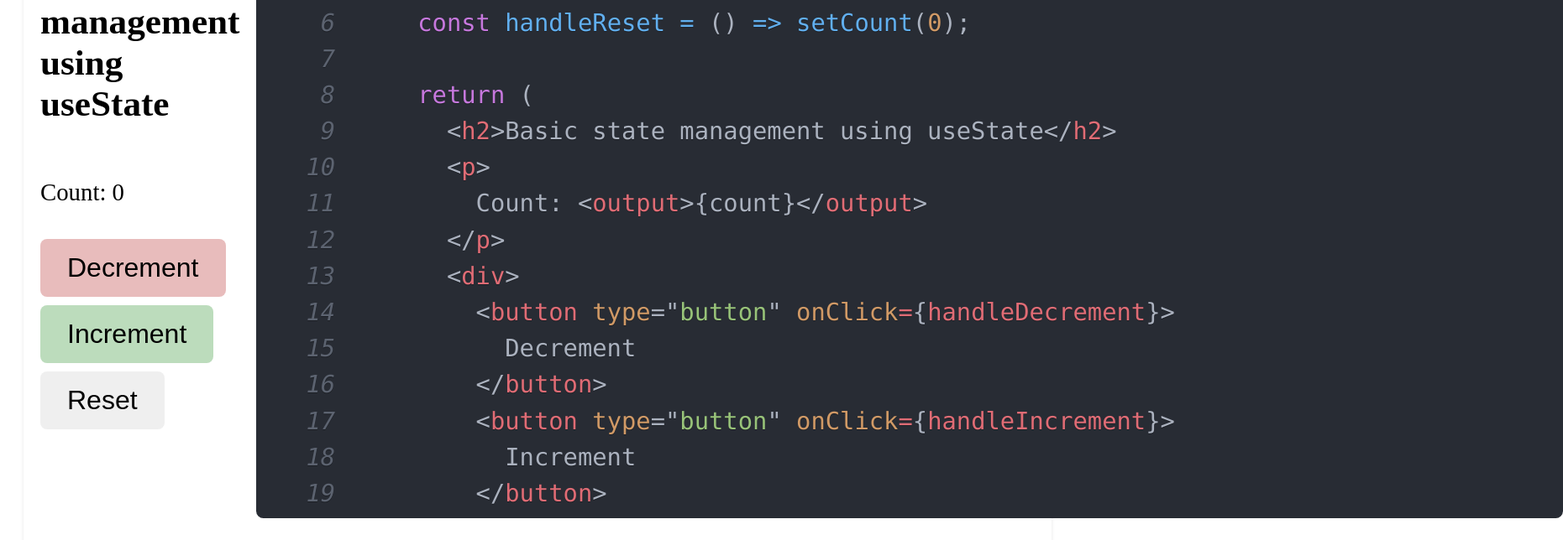
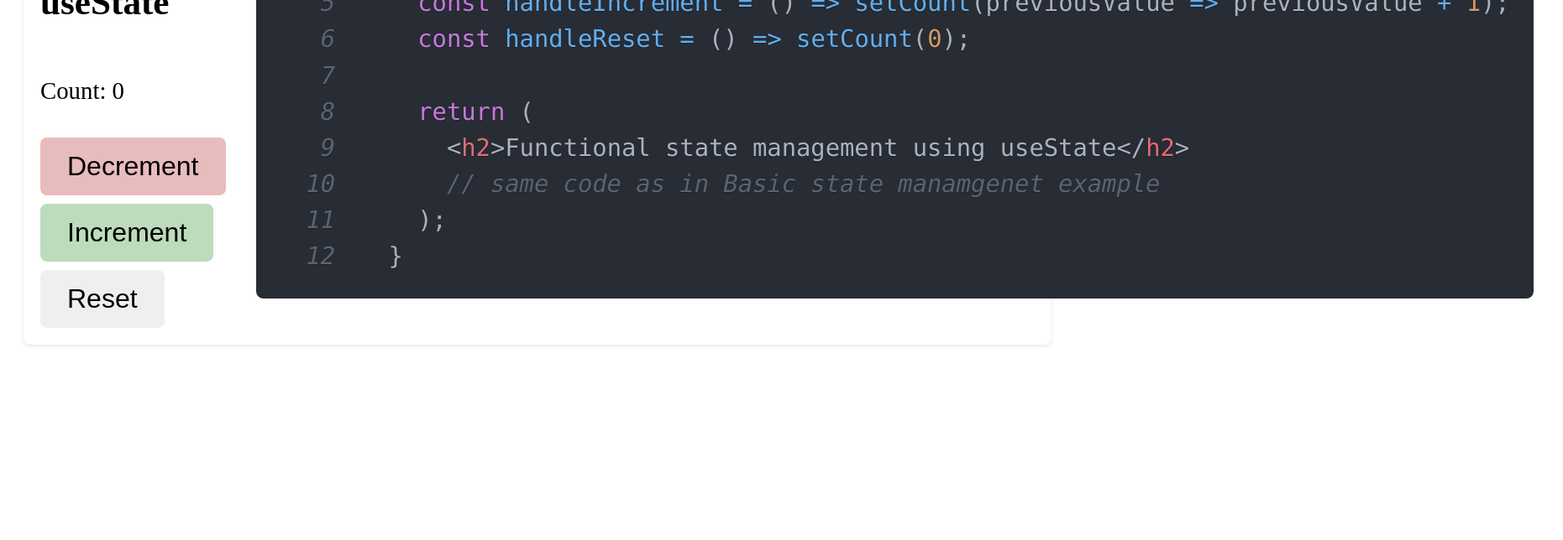
Before and after one commit to dibenji/react-usestate, a React (Create React App) app: page / in a window 1280 px wide. Shown: the part 1240-1884 px from the top of the page at 84% size, 1861 px wide, since content can reach past the window. After the commit the page ends 1671 px from the top, so only its background shows below. Built offline with nearby package versions, Linux system fonts and the light colour scheme.

Commit message:
modified:   src/components/FunctionalStateManagement.jsx
imported css file

```diff
--- a/src/components/FunctionalStateManagement.jsx
+++ b/src/components/FunctionalStateManagement.jsx
@@ -1,6 +1,7 @@
 import { useState } from 'react';
 import { Prism as SyntaxHighlighter } from 'react-syntax-highlighter';
 import { oneDark } from 'react-syntax-highlighter/dist/esm/styles/prism';
+import './Components.css';
 
 const FunctionalStateManagement = () => {
   const [count, setCount] = useState(0);
@@ -13,26 +14,13 @@ const FunctionalStateManagement = () => {
   const Counter = () => {
     const [count, setCount] = useState(0);
 
-    const handleDecrement = () => setCount((previousValue) => previousValue - 1);
-    const handleIncrement = () => setCount((previousValue) => previousValue + 1);
+    const handleDecrement = () => setCount(previousValue => previousValue - 1);
+    const handleIncrement = () => setCount(previousValue => previousValue + 1);
     const handleReset = () => setCount(0);
 
     return (
-      <h2>Basic state management using useState</h2>
-      <p>
-        Count: <output>{count}</output>
-      </p>
-      <div>
-        <button type="button" onClick={handleDecrement}>
-          Decrement
-        </button>
-        <button type="button" onClick={handleIncrement}>
-          Increment
-        </button>
-        <button type="button" onClick={handleReset}>
-          Reset
-        </button>
-      </div>
+      <h2>Functional state management using useState</h2>
+      // same code as in Basic state manamgenet example
     );
   }
   `.trim();
```
